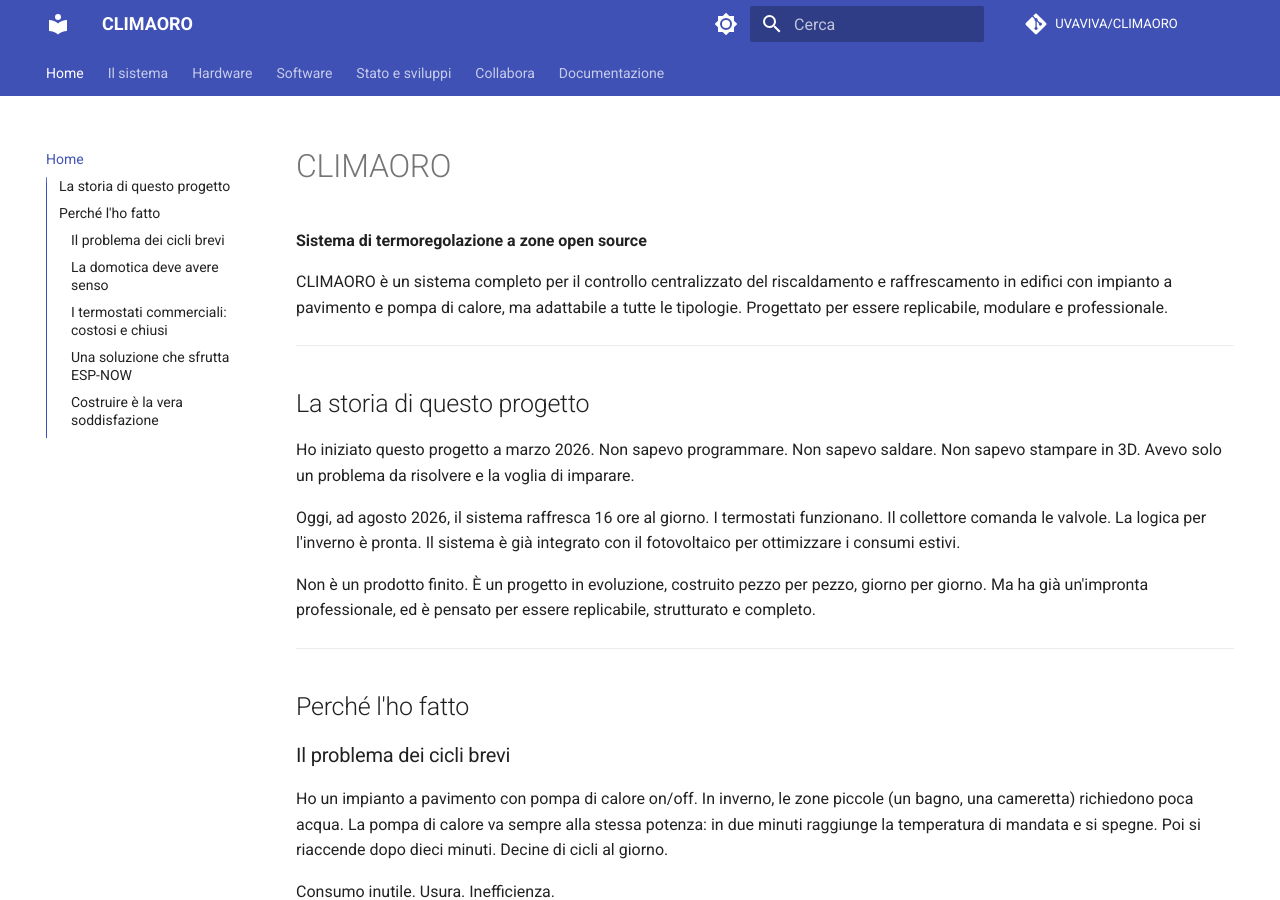
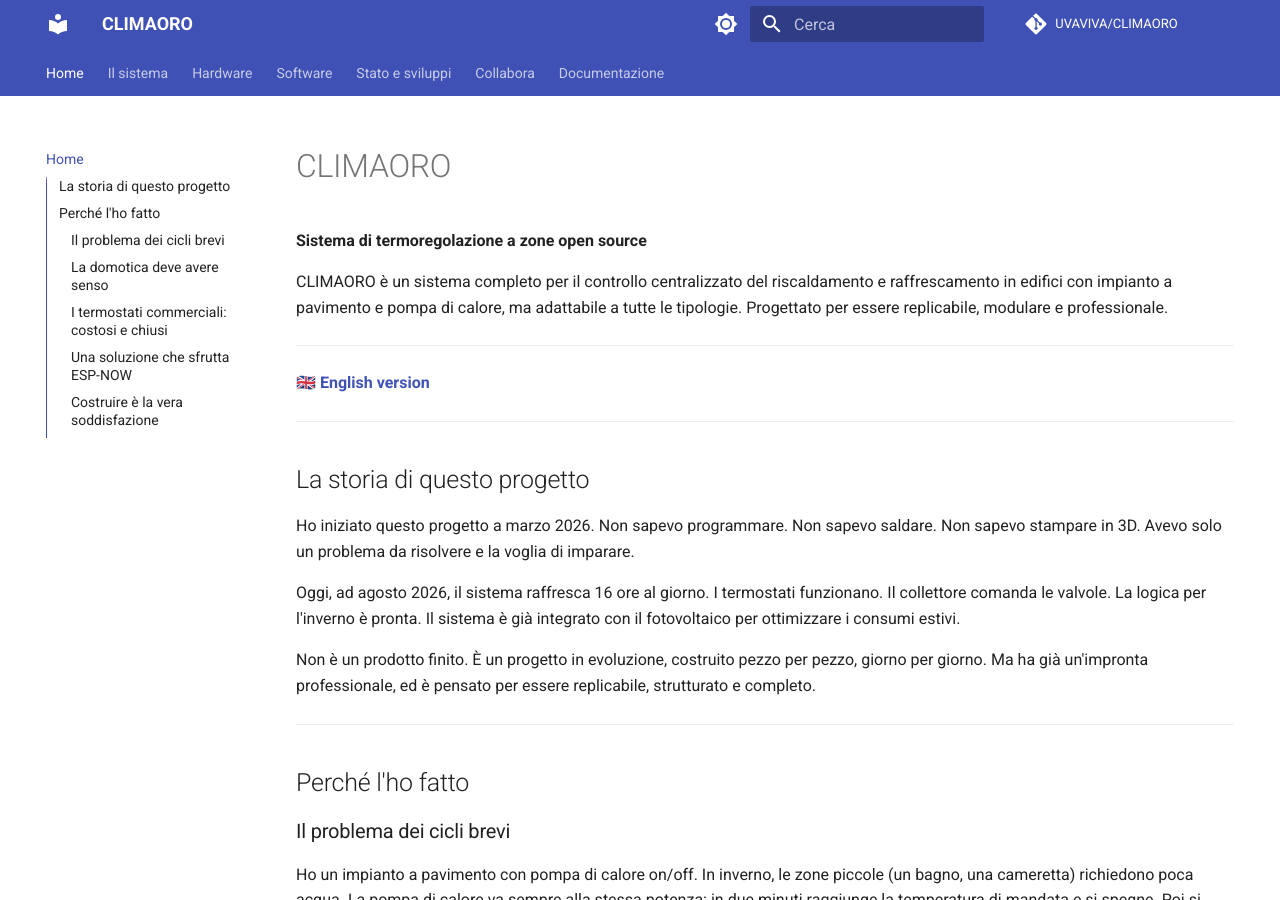
Before and after one commit to UVAVIVA/CLIMAORO, an MkDocs documentation site: the page built from docs/index.md, in a window 1280 px wide and 900 px high. Built offline with MkDocs 1.6.1 and Material for MkDocs 9.7.7, drawn with Linux system fonts in a browser that asks for light colours; comment, search, counter and statistics services are not loaded.

Commit message:
Aggiunto link alla versione inglese nella home

```diff
--- a/docs/index.md
+++ b/docs/index.md
@@ -3,6 +3,10 @@
 **Sistema di termoregolazione a zone open source**
 
 CLIMAORO è un sistema completo per il controllo centralizzato del riscaldamento e raffrescamento in edifici con impianto a pavimento e pompa di calore, ma adattabile a tutte le tipologie. Progettato per essere replicabile, modulare e professionale.
+
+---
+
+**🇬🇧 [English version](https://UVAVIVA.github.io/CLIMAOROen/)**
 
 ---
 
```
